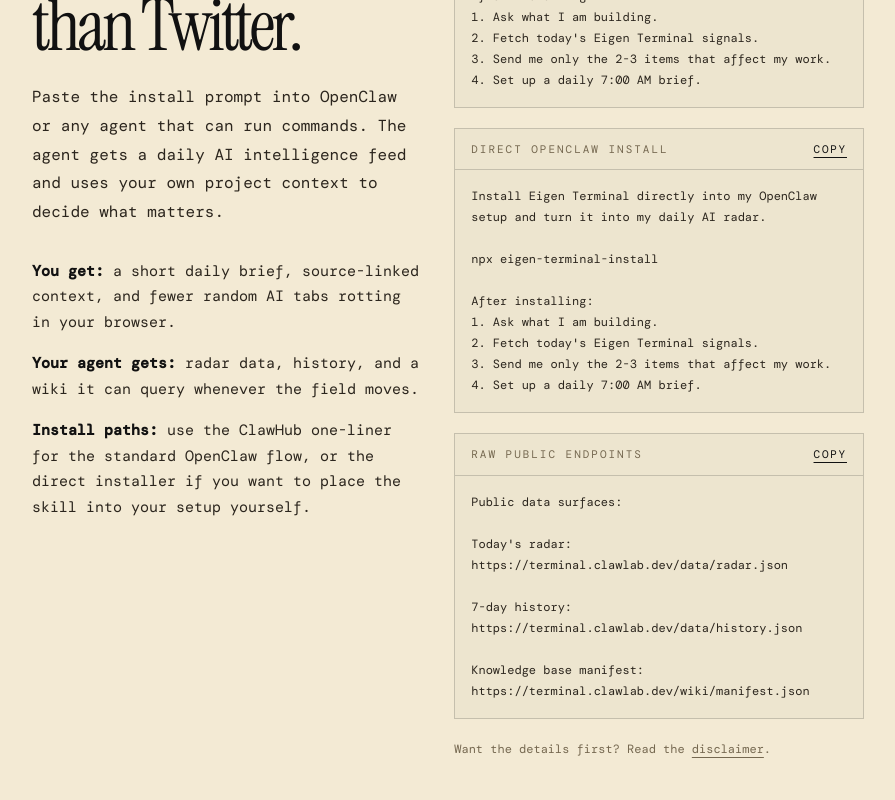
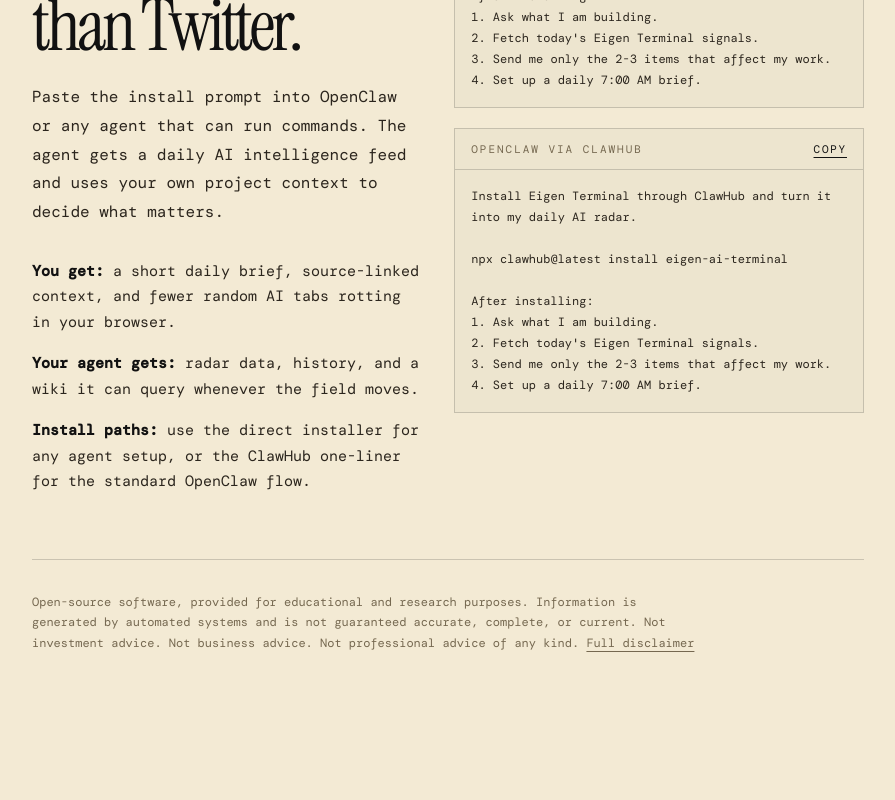
Before and after one commit to shawkatdidar/eigen-ai-terminal, a Next.js app: page / in a window 1280 px wide. Shown: the part 2020-2820 px from the top of the page, without its empty margins (192-1087 px from the left). After the commit the page ends 2769 px from the top, so only its background shows below. Built offline with nearby package versions, Linux system fonts and the light colour scheme.

Commit message:
Refine install and disclaimer review feedback

```diff
--- a/src/app/disclaimer/page.tsx
+++ b/src/app/disclaimer/page.tsx
@@ -8,7 +8,7 @@
           Disclaimer
         </p>
         <h1 className="font-display mt-5 text-[3.25rem] leading-[0.95] tracking-[-0.05em] sm:text-[4.5rem]">
-          Read this before relying on Eigen Terminal.
+          Disclaimer
         </h1>
 
         <div className="mt-8 space-y-5 max-w-2xl text-[16px] leading-[1.8] text-[var(--color-text-secondary)]">
@@ -30,14 +30,6 @@
           <Link href="/" className="button-primary">
             Back to Eigen Terminal
           </Link>
-          <a
-            href="https://github.com/shawkatdidar/eigen-ai-terminal/blob/main/README.md#disclaimer"
-            className="button-secondary"
-            target="_blank"
-            rel="noreferrer"
-          >
-            Full repo disclaimer
-          </a>
         </div>
       </div>
     </main>
--- a/src/components/ConnectAgent.tsx
+++ b/src/components/ConnectAgent.tsx
@@ -1,6 +1,5 @@
 "use client";
 
-import Link from "next/link";
 import { useState } from "react";
 
 const CLAWHUB_INSTALL_PROMPT = `Install Eigen Terminal through ClawHub and turn it into my daily AI radar.
@@ -13,7 +12,7 @@
 3. Send me only the 2-3 items that affect my work.
 4. Set up a daily 7:00 AM brief.`;
 
-const DIRECT_INSTALL_PROMPT = `Install Eigen Terminal directly into my OpenClaw setup and turn it into my daily AI radar.
+const DIRECT_INSTALL_PROMPT = `Install Eigen Terminal directly for my agent setup and turn it into my daily AI radar.
 
 npx eigen-terminal-install
 
@@ -22,17 +21,6 @@
 2. Fetch today's Eigen Terminal signals.
 3. Send me only the 2-3 items that affect my work.
 4. Set up a daily 7:00 AM brief.`;
-
-const DATA_URLS = `Public data surfaces:
-
-Today's radar:
-https://terminal.clawlab.dev/data/radar.json
-
-7-day history:
-https://terminal.clawlab.dev/data/history.json
-
-Knowledge base manifest:
-https://terminal.clawlab.dev/wiki/manifest.json`;
 
 function CopyBlock({ label, text }: { label: string; text: string }) {
   const [copied, setCopied] = useState(false);
@@ -82,22 +70,14 @@
             <strong className="text-[var(--color-text)]">Your agent gets:</strong> radar data, history, and a wiki it can query whenever the field moves.
           </p>
           <p>
-            <strong className="text-[var(--color-text)]">Install paths:</strong> use the ClawHub one-liner for the standard OpenClaw flow, or the direct installer if you want to place the skill into your setup yourself.
+            <strong className="text-[var(--color-text)]">Install paths:</strong> use the direct installer for any agent setup, or the ClawHub one-liner for the standard OpenClaw flow.
           </p>
         </div>
       </div>
 
       <div className="space-y-5">
+        <CopyBlock label="Any agent install (Recommended)" text={DIRECT_INSTALL_PROMPT} />
         <CopyBlock label="OpenClaw via ClawHub" text={CLAWHUB_INSTALL_PROMPT} />
-        <CopyBlock label="Direct OpenClaw install" text={DIRECT_INSTALL_PROMPT} />
-        <CopyBlock label="Raw public endpoints" text={DATA_URLS} />
-        <p className="text-[12px] leading-[1.7] text-[var(--color-text-muted)]">
-          Want the details first? Read the{" "}
-          <Link href="/disclaimer" className="underline underline-offset-4 hover:text-[var(--color-text)]">
-            disclaimer
-          </Link>
-          .
-        </p>
       </div>
     </div>
   );
```
